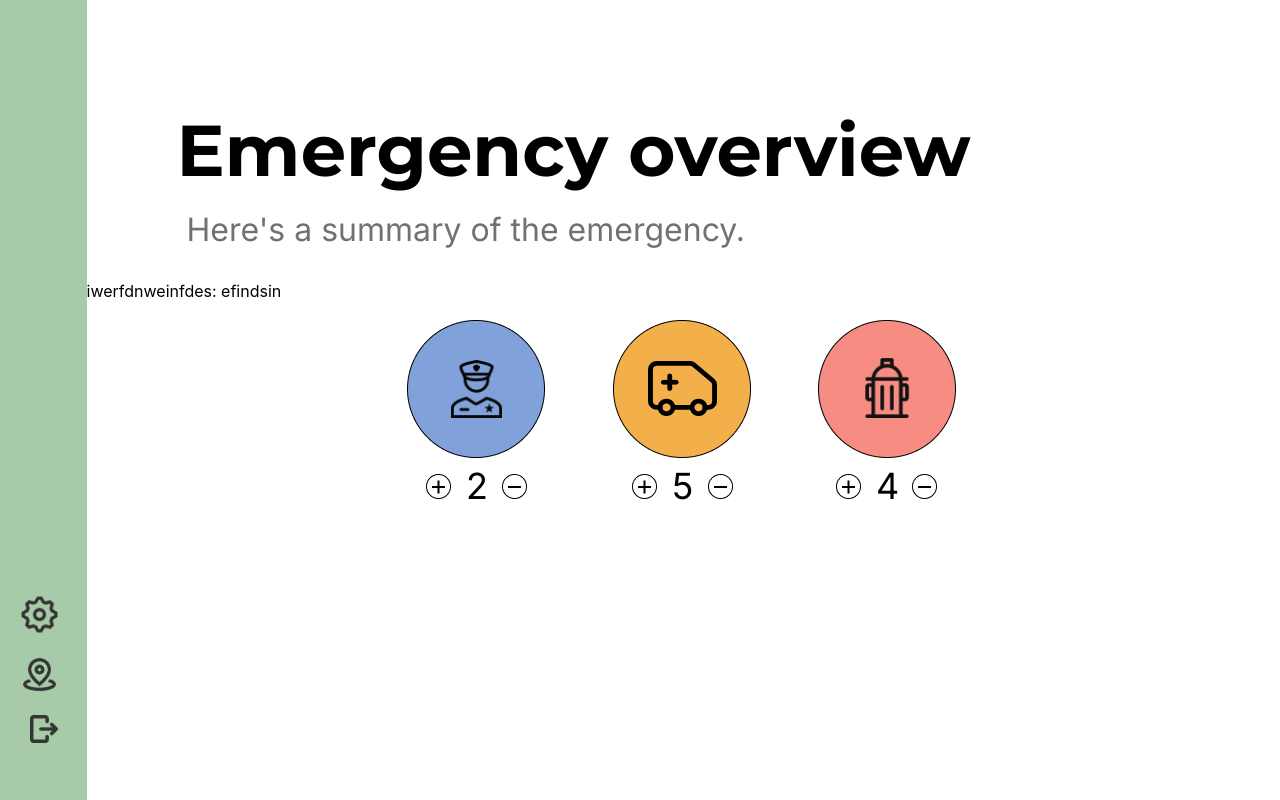
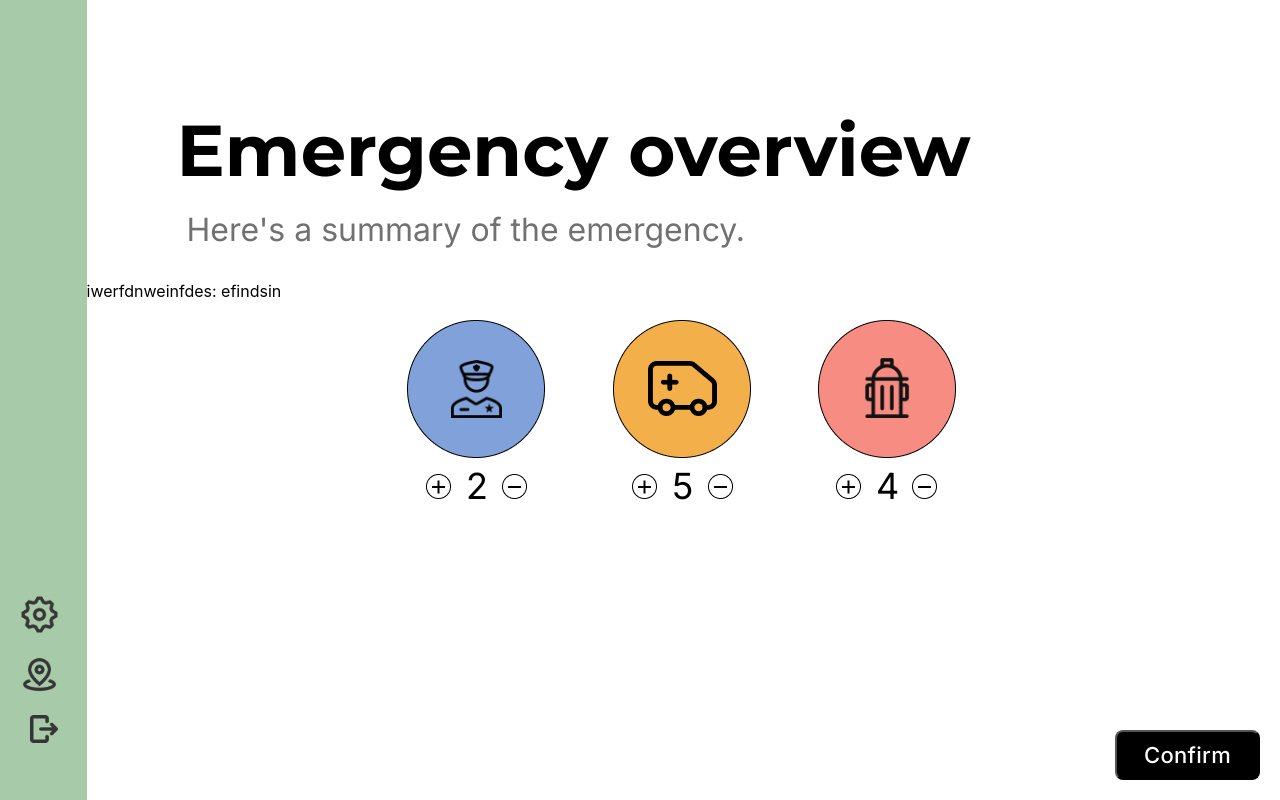
Before and after one commit to fiona-cai/Emergency-Services, a React (Create React App) app in the folder frontend/: page /overview in a window 1280 px wide. Built offline with nearby package versions, Linux system fonts and the light colour scheme; no server answers; the HTML template or start-up script is replaced by a standard one.

Commit message:
commit button

```diff
--- a/frontend/src/App.css
+++ b/frontend/src/App.css
@@ -268,3 +268,21 @@ body{
   width: 800px;
   height: 192px;
 }
+
+.ButtonCta {
+  font-family: "Inter";
+}
+
+.ButtonBase {
+  position: absolute;
+  bottom: 20px;
+  right: 20px;
+}
+
+.ButtonBase :hover {
+  background: #7EBD80;
+}
+
+.ButtonCta :hover {
+  background: #7EBD80;
+}
--- a/frontend/src/Overview.js
+++ b/frontend/src/Overview.js
@@ -45,6 +45,9 @@ function Overview({data}) {
               </div>
               </div>
             </div>
+            <button className="ButtonBase" style={{width: 145, height: 50, paddingLeft: 32, paddingRight: 32, paddingTop: 12, paddingBottom: 12, background: 'black', borderRadius: 8, overflow: 'hidden', justifyContent: 'center', alignItems: 'center', gap: 10, display: 'inline-flex'}}>
+              <div className="ButtonCta" style={{color: '#FCFCFD', fontSize: 22, fontWeight: '500', letterSpacing: 0.28, wordWrap: 'break-word'}}>Confirm</div>
+            </button>
         </div>
         <img src={settings} alt="settings" className="settings"/>
         <img src={location} alt="location" className="location"/>
```
